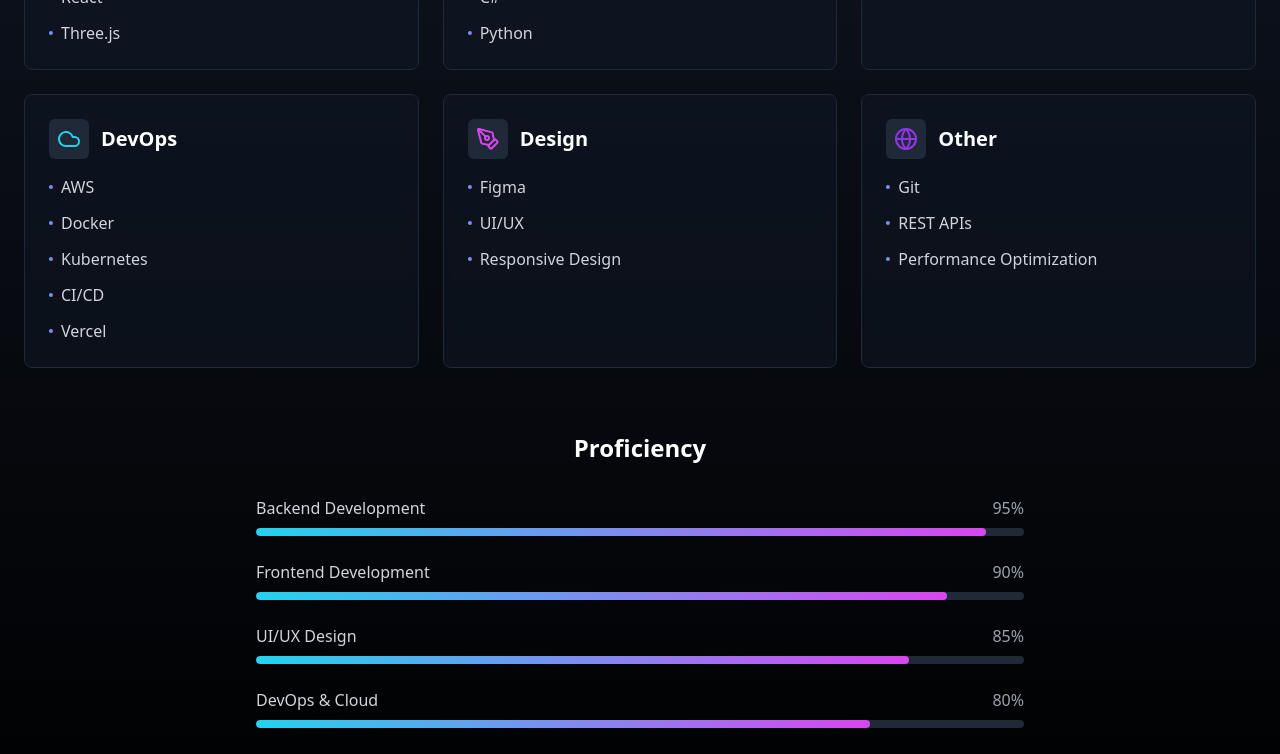
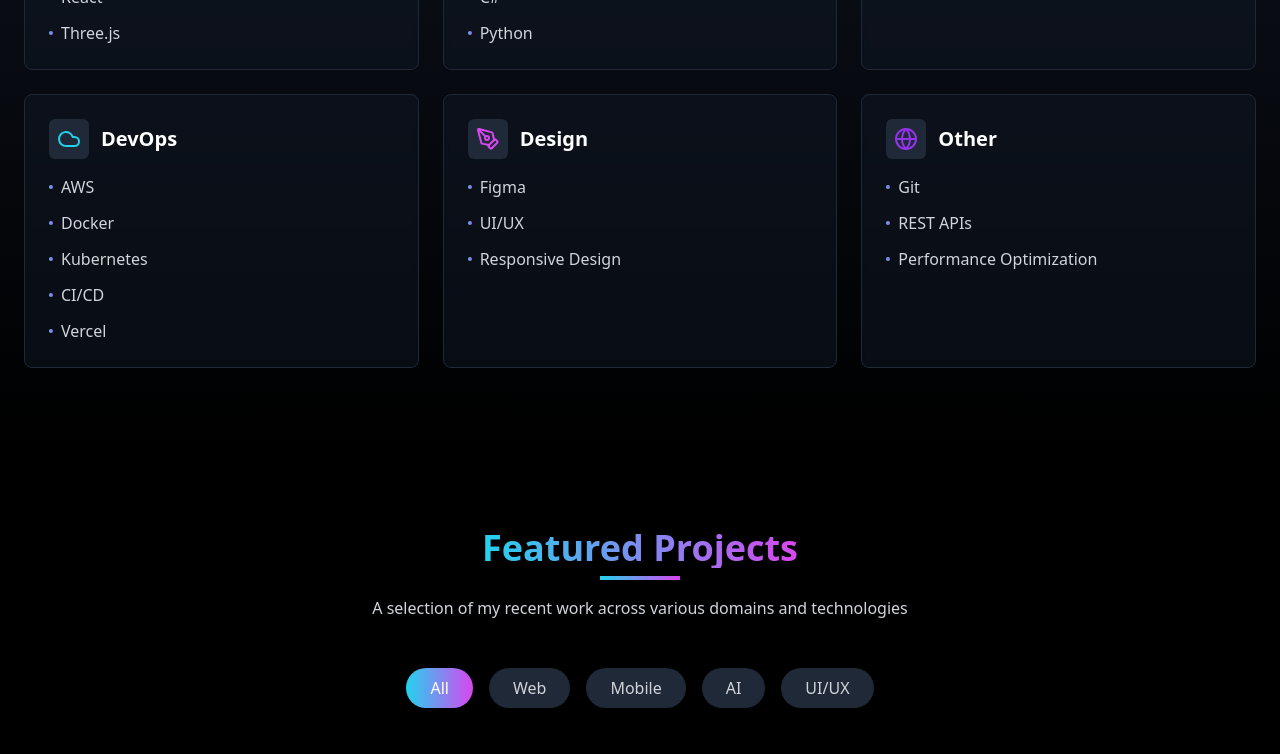
Before and after one commit to BachaMedAmine/Portfolio, a Next.js app: page / in a window 1280 px wide. Shown: the part 2000-2754 px from the top of the page. Built offline with nearby package versions, Linux system fonts and the light colour scheme; no server answers.

Commit message:
removing pourcentages

```diff
--- a/components/skills.tsx
+++ b/components/skills.tsx
@@ -87,42 +87,6 @@ export default function Skills() {
             </motion.div>
           ))}
         </div>
-
-        {/* Skill meter section */}
-        <div className="mt-16">
-          <h3 className="text-2xl font-bold text-white mb-8 text-center">Proficiency</h3>
-
-          <div className="space-y-6 max-w-3xl mx-auto">
-            {[
-              { name: "Backend Development", percentage: 95 },
-              { name: "Frontend Development", percentage: 90 },
-              { name: "UI/UX Design", percentage: 85 },
-              { name: "DevOps & Cloud", percentage: 80 },
-              { name: "Machine Learning", percentage: 70 },
-            ].map((skill, index) => (
-              <motion.div
-                key={skill.name}
-                initial={{ opacity: 0 }}
-                animate={inView ? { opacity: 1 } : { opacity: 0 }}
-                transition={{ duration: 0.5, delay: 0.6 + index * 0.1 }}
-                className="space-y-2"
-              >
-                <div className="flex justify-between">
-                  <span className="text-gray-300">{skill.name}</span>
-                  <span className="text-gray-400">{skill.percentage}%</span>
-                </div>
-                <div className="h-2 w-full bg-gray-800 rounded-full overflow-hidden">
-                  <motion.div
-                    initial={{ width: 0 }}
-                    animate={inView ? { width: `${skill.percentage}%` } : { width: 0 }}
-                    transition={{ duration: 1, delay: 0.8 + index * 0.2 }}
-                    className="h-full bg-gradient-to-r from-cyan-400 to-fuchsia-500 rounded-full"
-                  ></motion.div>
-                </div>
-              </motion.div>
-            ))}
-          </div>
-        </div>
       </div>
     </section>
   )
```
